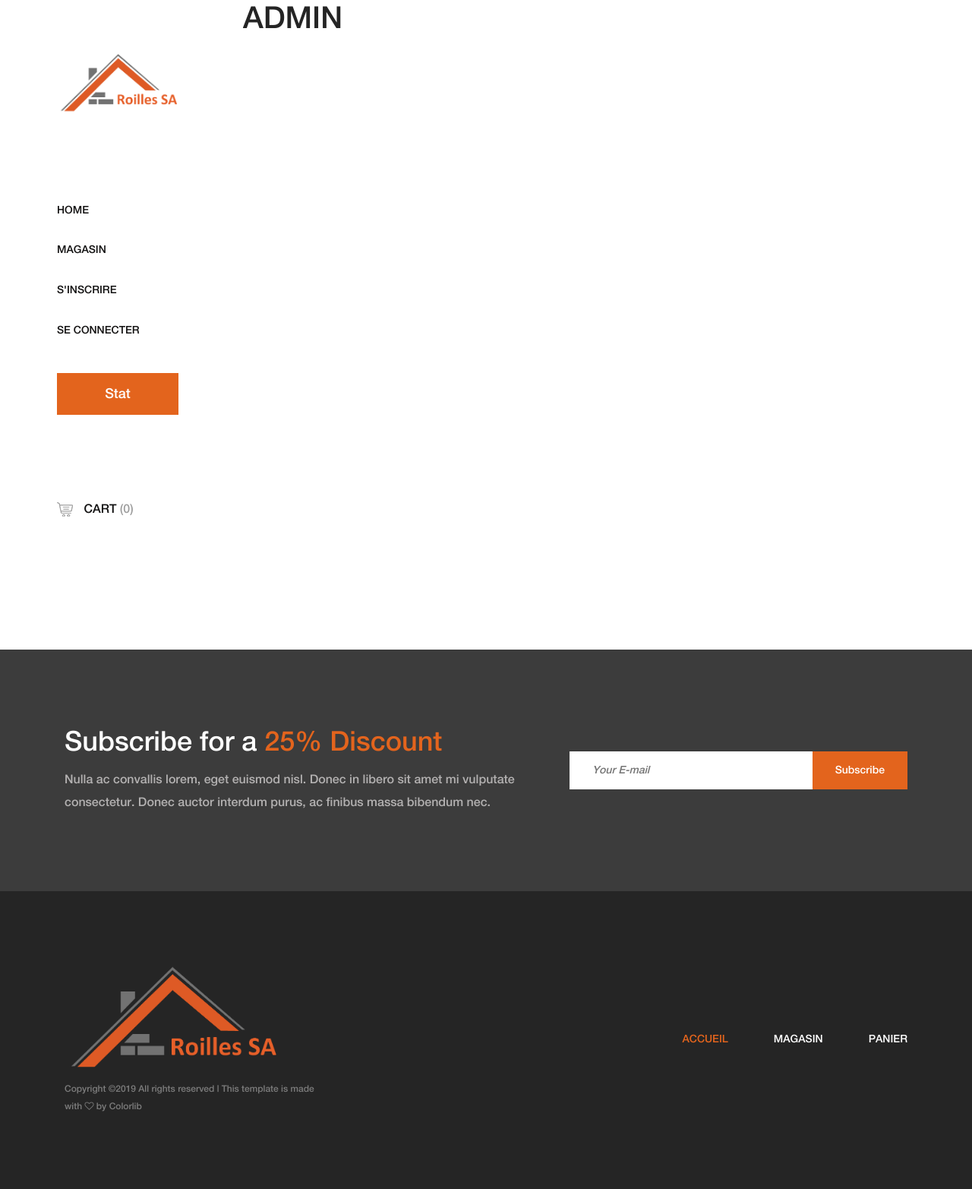
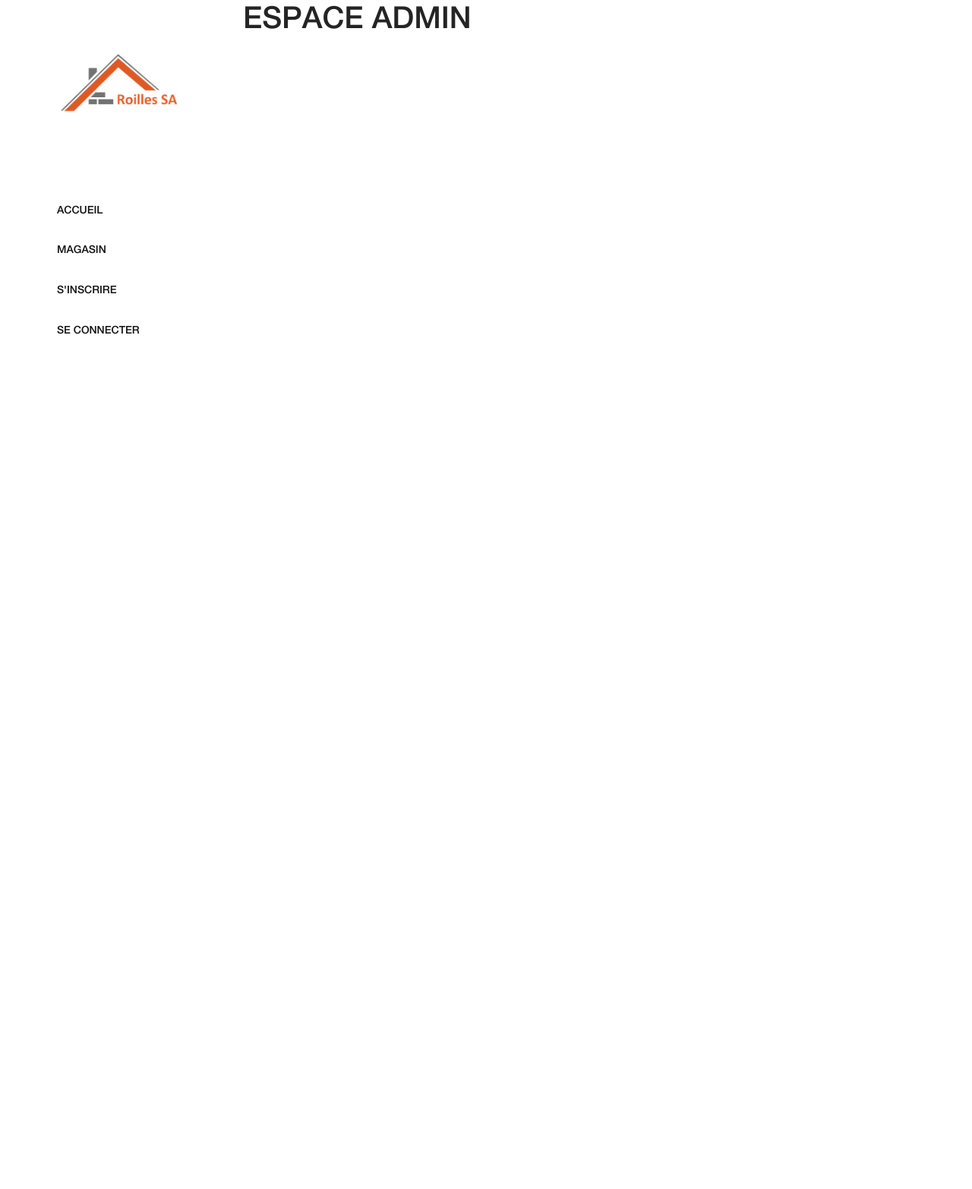
Before and after one commit to Popeyou/PPE, a PHP site: page /admin.php in a window 1280 px wide. Shown: the whole page at 76% size. After the commit the page ends 440 px from the top, so only its background shows below. Run offline with PHP 8.4, Linux system fonts and the light colour scheme.

Commit message:
attention

```diff
--- a/admin.php
+++ b/admin.php
@@ -85,7 +85,7 @@ include("controleur/controleur.php")
             <!-- Amado Nav -->
             <nav class="amado-nav">
                 <ul>
-                    <li><a href="index.php">Home</a></li>
+                    <li><a href="index.php">Accueil</a></li>
                     <li><a href="shopCons.php">Magasin</a></li>
                     <?php
                     if(!isset($_SESSION['mail'])){
@@ -101,20 +101,11 @@ include("controleur/controleur.php")
 
                 </ul>
             </nav>
-            <!-- Button Group -->
-            <div class="amado-btn-group mt-30 mb-100">
-                <a href="admin.php?page=1" class="btn amado-btn mb-15">Stat</a>
-            </div>
-            <!-- Cart Menu -->
-            <div class="cart-fav-search mb-100">
-                <a href="panier.php" class="cart-nav"><img src="img/core-img/cart.png" alt=""> Cart <span>(0)</span></a>
-               <!-- <a href="#" class="fav-nav"><img src="img/core-img/favorites.png" alt=""> Favourite</a>
-                <a href="#" class="search-nav"><img src="img/core-img/search.png" alt=""> Search</a>-->
-            </div>
         </header>
         <!-- Header Area End -->
 
-        <h1> ADMIN </h1>
+        <h1>ESPACE ADMIN</h1>
+
         <?php
 
        if (isset($_GET['page'])) $page=$_GET['page'];
@@ -228,79 +219,6 @@ include("controleur/controleur.php")
                   }
              ?>
     </div>
-    <!-- ##### Main Content Wrapper End ##### -->
-
-    <!-- ##### Newsletter Area Start ##### -->
-    <section class="newsletter-area section-padding-100-0">
-        <div class="container">
-            <div class="row align-items-center">
-                <!-- Newsletter Text -->
-                <div class="col-12 col-lg-6 col-xl-7">
-                    <div class="newsletter-text mb-100">
-                        <h2>Subscribe for a <span>25% Discount</span></h2>
-                        <p>Nulla ac convallis lorem, eget euismod nisl. Donec in libero sit amet mi vulputate consectetur. Donec auctor interdum purus, ac finibus massa bibendum nec.</p>
-                    </div>
-                </div>
-                <!-- Newsletter Form -->
-                <div class="col-12 col-lg-6 col-xl-5">
-                    <div class="newsletter-form mb-100">
-                        <form action="#" method="post">
-                            <input type="email" name="email" class="nl-email" placeholder="Your E-mail">
-                            <input type="submit" value="Subscribe">
-                        </form>
-                    </div>
-                </div>
-            </div>
-        </div>
-    </section>
-    <!-- ##### Newsletter Area End ##### -->
-
-    <!-- ##### Footer Area Start ##### -->
-    <footer class="footer_area clearfix">
-        <div class="container">
-            <div class="row align-items-center">
-                <!-- Single Widget Area -->
-                <div class="col-12 col-lg-4">
-                    <div class="single_widget_area">
-                        <!-- Logo -->
-                        <div class="footer-logo mr-50">
-                            <a href="index.html"><img src="img/image/roilles.PNG" alt=""></a>
-                        </div>
-                        <!-- Copywrite Text -->
-                        <p class="copywrite"><!-- Link back to Colorlib can't be removed. Template is licensed under CC BY 3.0. -->
-Copyright &copy;<script>document.write(new Date().getFullYear());</script> All rights reserved | This template is made with <i class="fa fa-heart-o" aria-hidden="true"></i> by <a href="https://colorlib.com" target="_blank">Colorlib</a>
-<!-- Link back to Colorlib can't be removed. Template is licensed under CC BY 3.0. --></p>
-                    </div>
-                </div>
-                <!-- Single Widget Area -->
-                <div class="col-12 col-lg-8">
-                    <div class="single_widget_area">
-                        <!-- Footer Menu -->
-                        <div class="footer_menu">
-                            <nav class="navbar navbar-expand-lg justify-content-end">
-                                <button class="navbar-toggler" type="button" data-toggle="collapse" data-target="#footerNavContent" aria-controls="footerNavContent" aria-expanded="false" aria-label="Toggle navigation"><i class="fa fa-bars"></i></button>
-                                <div class="collapse navbar-collapse" id="footerNavContent">
-                                    <ul class="navbar-nav ml-auto">
-                                        <li class="nav-item active">
-                                            <a class="nav-link" href="index.php">Accueil</a>
-                                        </li>
-                                        <li class="nav-item">
-                                            <a class="nav-link" href="shopcons.php">Magasin</a>
-                                        </li>
-                                        <li class="nav-item">
-                                            <a class="nav-link" href="panier.php">Panier</a>
-                                        </li>
-                                    </ul>
-                                </div>
-                            </nav>
-                        </div>
-                    </div>
-                </div>
-            </div>
-        </div>
-    </footer>
-    <!-- ##### Footer Area End ##### -->
-
     <!-- ##### jQuery (Necessary for All JavaScript Plugins) ##### -->
     <script src="js/jquery/jquery-2.2.4.min.js"></script>
     <!-- Popper js -->
--- a/css/core-style.css
+++ b/css/core-style.css
@@ -1395,6 +1395,14 @@ img {
     border-radius: 0;
     background-color: #f5f7fa; }
 
+    .imgmagasin{
+      float: right;
+    }
+
+    .imgcentre{
+      margin-top: 15vh;
+    }
+
 /* ##### The End ##### */
 
 /*# sourceMappingURL=core-style.css.map */
--- a/inc/header.php
+++ b/inc/header.php
@@ -91,7 +91,7 @@
 
             <!-- Cart Menu -->
             <div class="cart-fav-search mb-100">
-                <a href="panier.php" class="cart-nav"><img src="img/core-img/cart.png" alt=""> Panier <span>(0)</span></a>
+                <a href="panier.php" class="cart-nav"><img src="img/core-img/cart.png" alt=""> Panier</a>
             </div>
 
         </header>
--- a/newlocation.sql
+++ b/newlocation.sql
@@ -357,10 +357,11 @@ Create trigger Reduction
 after update on client
 for each row
 Begin
-if (nbCom = 3)
+if (select nbCom from Client where codeC = new.codeC) = 3
 then
 update client
-set codeReduc = "oui";
+set codeReduc = "oui"
+where codeC = new.codeC;
 end if;
 END //
 Delimiter ;
--- a/shopEngin.php
+++ b/shopEngin.php
@@ -87,7 +87,8 @@
                                   if (isset($_SESSION['id']))
                                   {
                                     echo "<div class='cart'>
-                                        <a href='panier.php?id=".$data['codeM']."' data-toggle='tooltip' data-placement='left' title='Acheter !'><img src='img/core-img/cart.png' alt=''></a>
+                                        <a href='panier.php?id=".$data['codeM']."' data-toggle='tooltip' data-placement='left' title='Acheter !'>
+                                        <img src='img/core-img/cart.png' alt=''></a>
                                           </div>
                                             </div>
                                               </div>
```
Also changed, not shown: index.php (+9 -1 lines), img/image/magasin.jpg (added).
